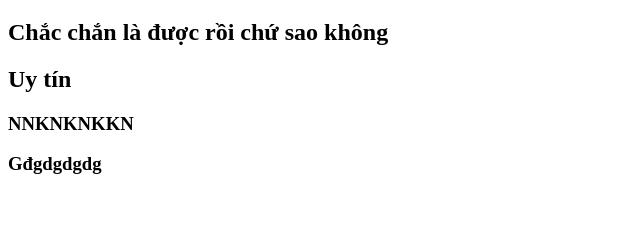
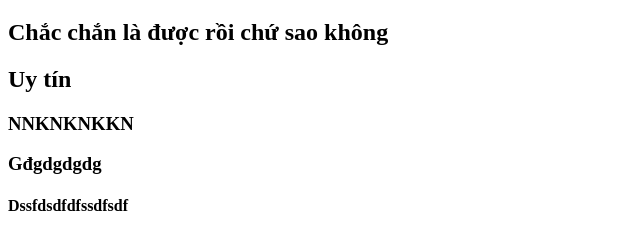
Before and after one commit to Tranggao/233443, a plain HTML site: page index.html in a window 1280 px wide. Shown: the part 61-310 px from the top of the page, without its empty margins (0-640 px from the left). Drawn offline with Linux system fonts and the light colour scheme.

Commit message:
lần ccùng

```diff
--- a/index.html
+++ b/index.html
@@ -11,5 +11,6 @@
     <h2>Uy tín</h2>
     <h3>NNKNKNKKN</h3>
     <h3>Gđgdgdgdg</h3>
+    <h4>Dssfdsdfdfssdfsdf</h4>
   </body>
 </html>
```
